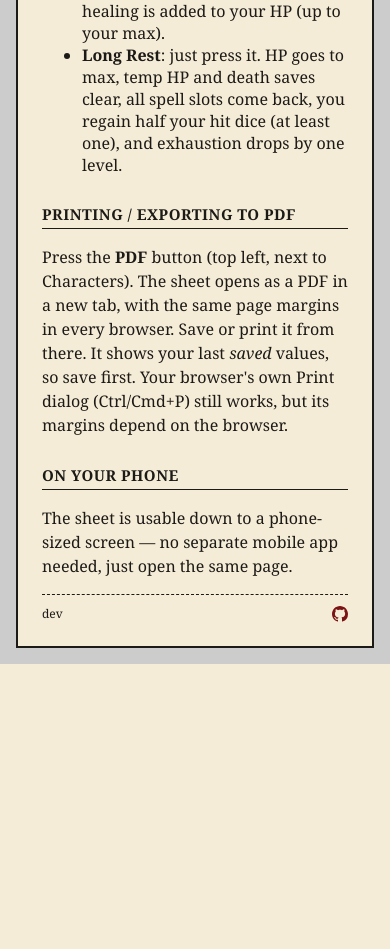
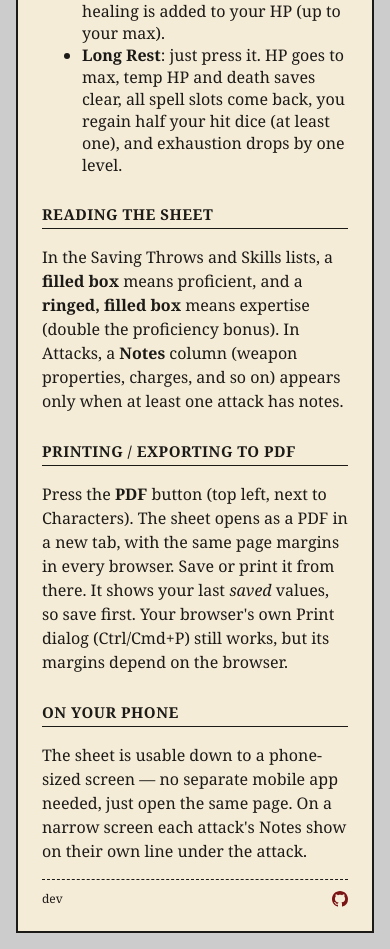
Before and after one commit to mxhdg/dandd, a Flask app: page /guide in a window 390 px wide. Shown: the part 1915-2864 px from the top of the page. Before the commit the page ends 2579 px from the top, so only its background shows below. Run offline with Flask 3, Linux system fonts and the light colour scheme.

Commit message:
codex 1.4.0-rc6: guide explains expertise markers and attack Notes
- Getting Started: new "Reading the sheet" section (filled vs ringed
  checkbox, Notes column) and a phone note about Notes on their own line

```diff
--- a/codex/pyproject.toml
+++ b/codex/pyproject.toml
@@ -1,6 +1,6 @@
 [project]
 name = "codex"
-version = "1.4.0-rc5"
+version = "1.4.0-rc6"
 
 [tool.black]
 line-length = 88
--- a/codex/templates/guide.html
+++ b/codex/templates/guide.html
@@ -69,6 +69,13 @@
       hit dice (at least one), and exhaustion drops by one level.</li>
     </ul>
 
+    <h2>Reading the sheet</h2>
+    <p>In the Saving Throws and Skills lists, a <strong>filled box</strong>
+    means proficient, and a <strong>ringed, filled box</strong> means
+    expertise (double the proficiency bonus). In Attacks, a
+    <strong>Notes</strong> column (weapon properties, charges, and so on)
+    appears only when at least one attack has notes.</p>
+
     <h2>Printing / exporting to PDF</h2>
     <p>Press the <strong>PDF</strong> button (top left, next to Characters).
     The sheet opens as a PDF in a new tab, with the same page margins in
@@ -78,7 +85,8 @@
 
     <h2>On your phone</h2>
     <p>The sheet is usable down to a phone-sized screen &mdash; no separate
-    mobile app needed, just open the same page.</p>
+    mobile app needed, just open the same page. On a narrow screen each
+    attack's Notes show on their own line under the attack.</p>
 
     {% include "_footer.html" %}
   </div>
```
